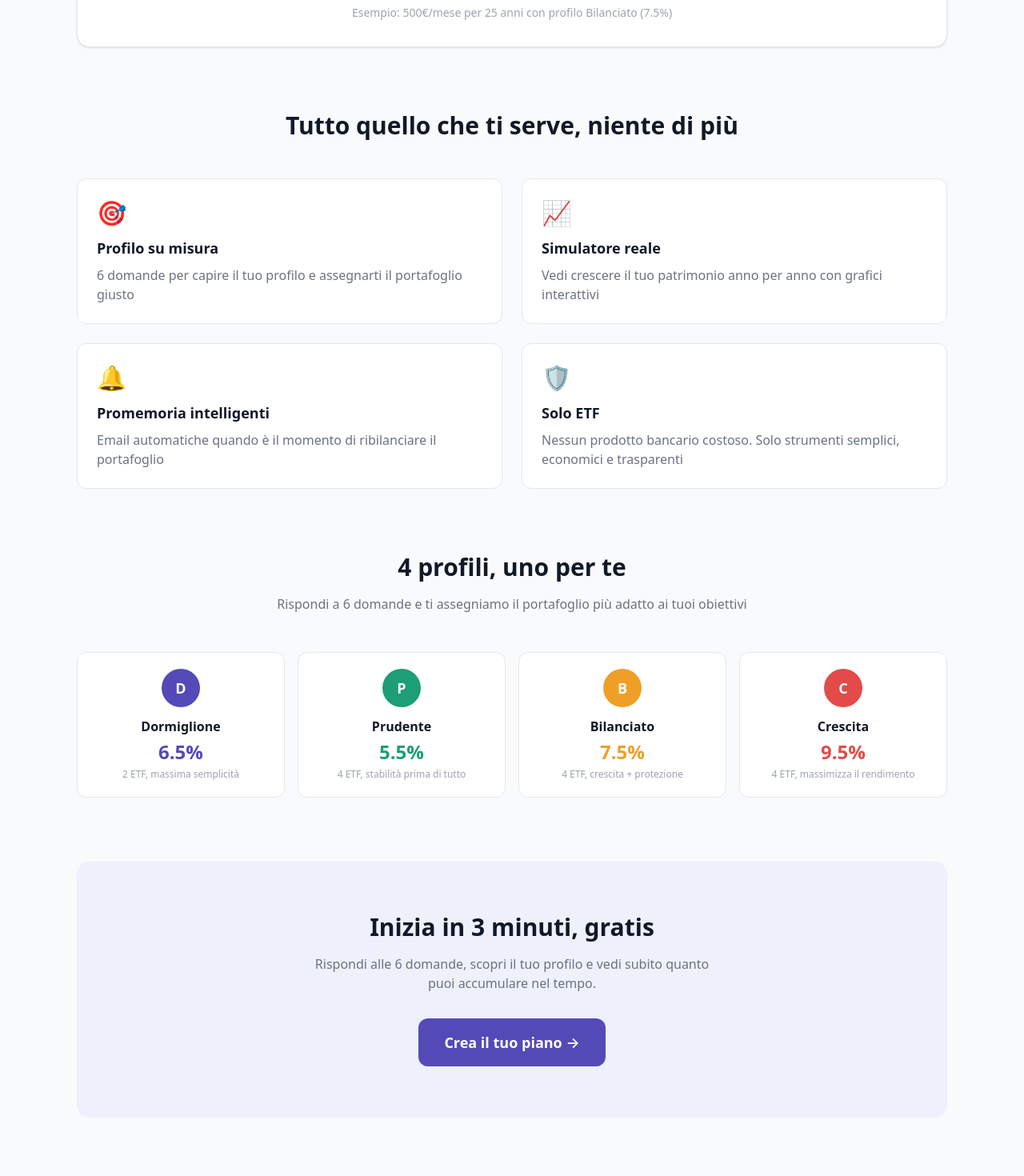
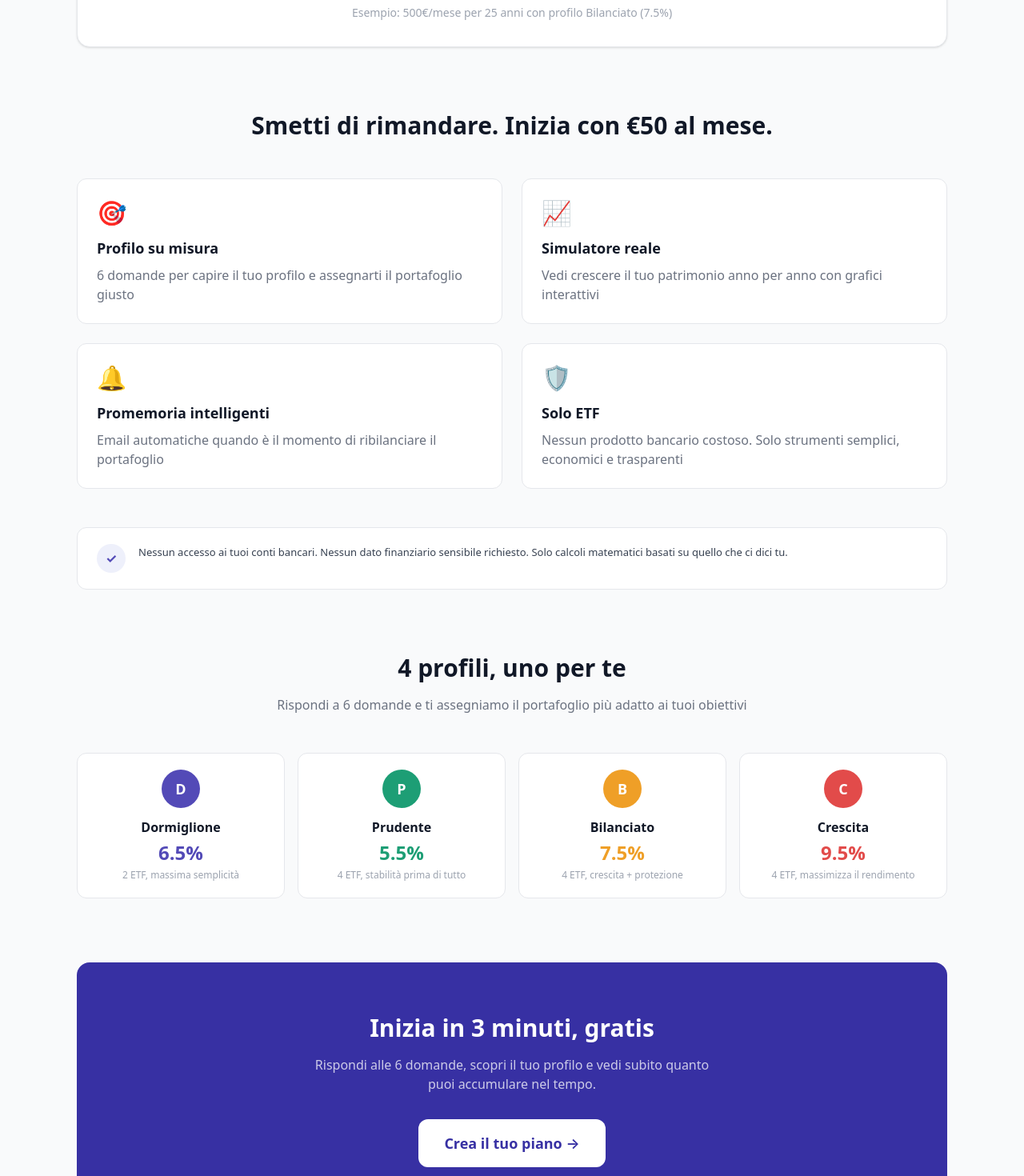
Before and after one commit to nicolatedoldi-eng/PianoFinanziario, a React (Vite) app: page / in a window 1280 px wide. Shown: the part 1100-2570 px from the top of the page at 80% size. Built offline with nearby package versions, Linux system fonts and the light colour scheme; no server answers.

Commit message:
feat: update features title, add trust box, dark purple CTA

```diff
--- a/src/pages/Landing.jsx
+++ b/src/pages/Landing.jsx
@@ -150,9 +150,9 @@ export default function Landing() {
       </div>
 
       {/* Features */}
-      <div className="mb-20">
+      <div className="mb-12">
         <h2 className="text-2xl sm:text-3xl font-bold text-gray-900 text-center mb-12">
-          Tutto quello che ti serve, niente di più
+          Smetti di rimandare. Inizia con €50 al mese.
         </h2>
         <div className="grid grid-cols-1 sm:grid-cols-2 gap-6">
           {FEATURES.map((f) => (
@@ -163,6 +163,20 @@ export default function Landing() {
             </div>
           ))}
         </div>
+      </div>
+
+      {/* Trust box */}
+      <div className="mb-20 border border-gray-200 rounded-xl bg-white px-6 py-5 flex items-start gap-4">
+        <div
+          className="flex-shrink-0 w-9 h-9 rounded-full flex items-center justify-center text-base font-bold"
+          style={{ backgroundColor: '#EEF0FB', color: '#534AB7' }}
+        >
+          ✓
+        </div>
+        <p style={{ fontSize: '13px', color: '#374151', lineHeight: '1.6' }}>
+          Nessun accesso ai tuoi conti bancari. Nessun dato finanziario sensibile richiesto.
+          Solo calcoli matematici basati su quello che ci dici tu.
+        </p>
       </div>
 
       {/* Profili */}
@@ -198,19 +212,19 @@ export default function Landing() {
       {/* CTA */}
       <div
         className="text-center py-16 rounded-2xl mb-20"
-        style={{ backgroundColor: '#EEF0FB' }}
+        style={{ backgroundColor: '#3730A3' }}
       >
-        <h2 className="text-2xl sm:text-3xl font-bold text-gray-900 mb-4">
+        <h2 className="text-2xl sm:text-3xl font-bold text-white mb-4">
           Inizia in 3 minuti, gratis
         </h2>
-        <p className="text-gray-500 mb-8 max-w-lg mx-auto">
+        <p className="mb-8 max-w-lg mx-auto" style={{ color: 'rgba(255,255,255,0.75)' }}>
           Rispondi alle 6 domande, scopri il tuo profilo e vedi subito
           quanto puoi accumulare nel tempo.
         </p>
         <Link
           to="/registrazione"
-          className="inline-block px-8 py-4 rounded-xl text-white font-semibold text-lg transition-opacity hover:opacity-90"
-          style={{ backgroundColor: '#534AB7' }}
+          className="inline-block px-8 py-4 rounded-xl font-semibold text-lg transition-opacity hover:opacity-90"
+          style={{ backgroundColor: '#ffffff', color: '#3730A3' }}
         >
           Crea il tuo piano →
         </Link>
```
